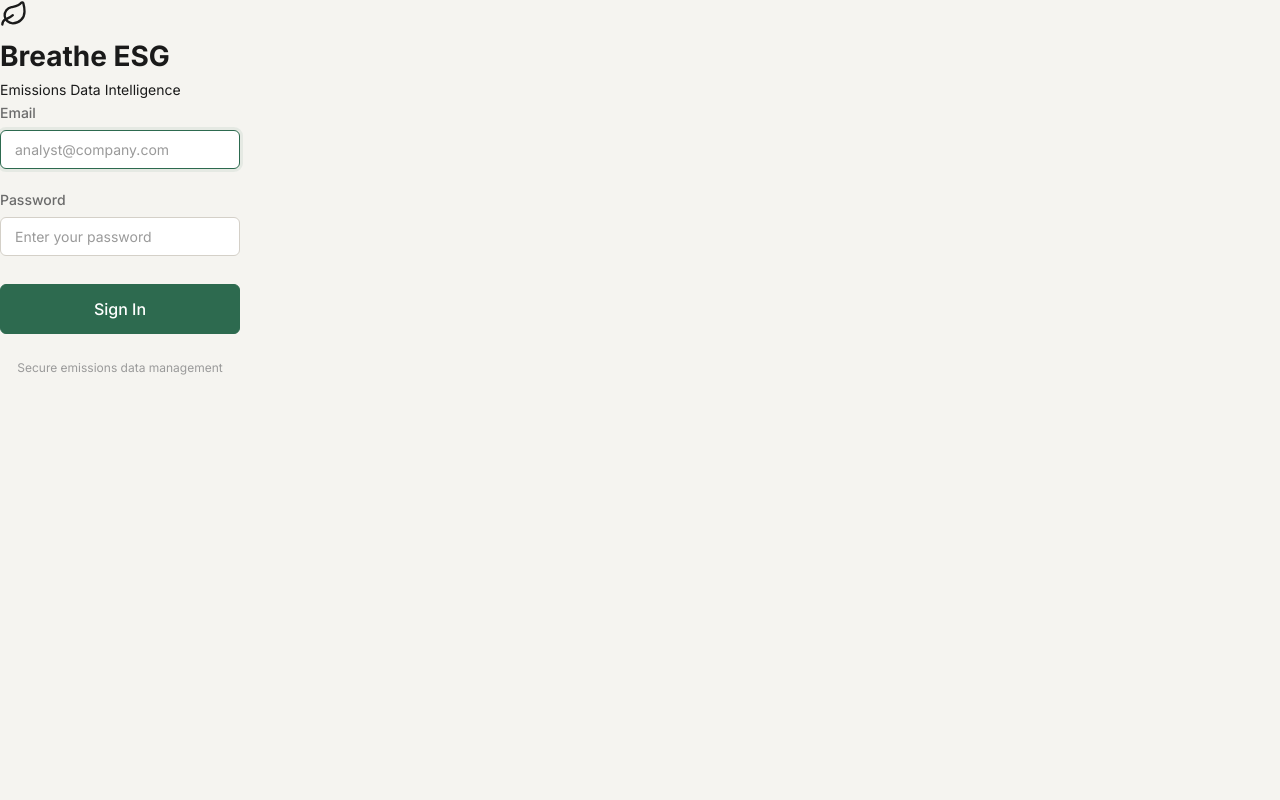
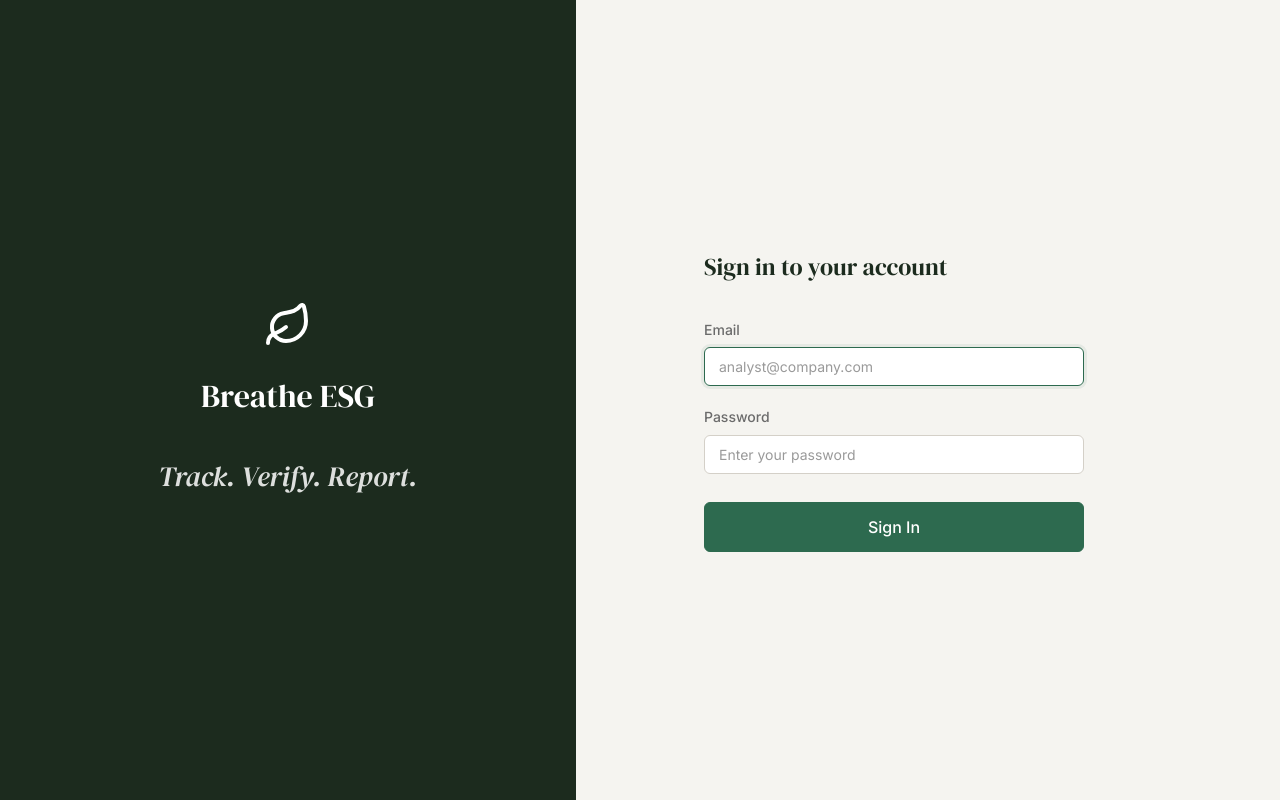
Before and after one commit to VatsalRaina01/BreatheESG_Prototype, a React (Vite) app in the folder frontend/: page /login in a window 1280 px wide. Built offline with nearby package versions, Linux system fonts and the light colour scheme; no server answers.

Commit message:
Redesign: Split-screen login view with deep forest green brand panel and elegant off-white form card

```diff
--- a/frontend/src/pages/LoginPage.jsx
+++ b/frontend/src/pages/LoginPage.jsx
@@ -32,16 +32,21 @@ export default function LoginPage() {
 
   return (
     <div className="login-container">
-      <div className="login-bg-mesh" />
+      {/* Left brand panel */}
+      <div className="login-brand-panel">
+        <div className="login-brand-logo">
+          <div className="login-brand-logo-icon">
+            <Leaf size={48} />
+          </div>
+          <h1 className="login-brand-logo-title">Breathe ESG</h1>
+        </div>
+        <p className="login-brand-tagline">Track. Verify. Report.</p>
+      </div>
 
-      <form className="login-card" onSubmit={handleSubmit}>
-        <div className="login-logo">
-          <div className="login-logo-icon">
-            <Leaf size={28} />
-          </div>
-          <h1 className="login-logo-title">Breathe ESG</h1>
-          <p className="login-logo-subtitle">Emissions Data Intelligence</p>
-        </div>
+      {/* Right form panel */}
+      <div className="login-form-panel">
+        <form className="login-form-inner" onSubmit={handleSubmit}>
+          <h2 className="login-form-heading">Sign in to your account</h2>
 
           {error && <div className="login-error">{error}</div>}
 
@@ -87,14 +92,8 @@ export default function LoginPage() {
               'Sign In'
             )}
           </button>
-
-        <p
-          className="text-center text-muted"
-          style={{ marginTop: 24, fontSize: 12 }}
-        >
-          Secure emissions data management
-        </p>
         </form>
+      </div>
     </div>
   );
 }
```
Lines whose indentation alone changed are shown as unchanged.
